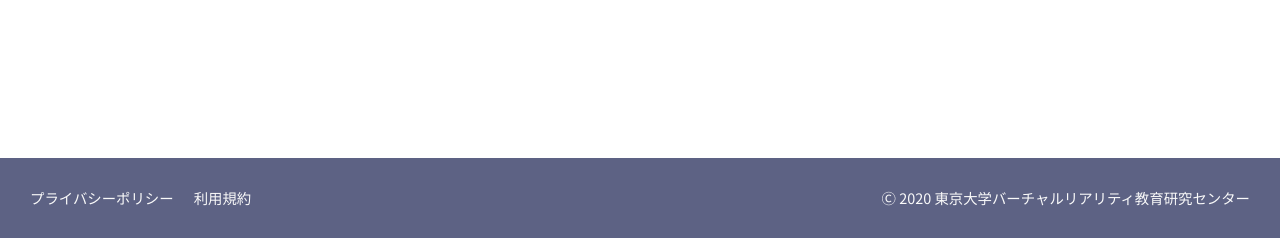
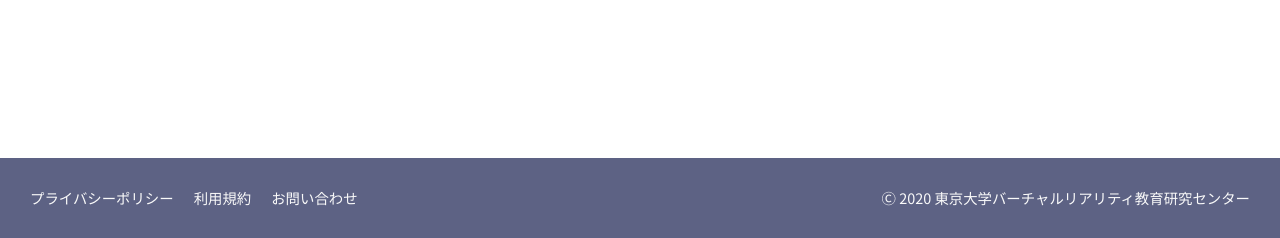
Before and after one commit to tomei-quest/tomei-quest.github.io, a plain HTML site: page index.html in a window 1280 px wide. Shown: the part 1644-1882 px from the top of the page. Drawn offline with Linux system fonts and the light colour scheme.

Commit message:
Add link to contact form

```diff
--- a/index.html
+++ b/index.html
@@ -57,6 +57,9 @@
         <li class="link">
           <a href="/terms.html">利用規約</a>
         </li>
+        <li class="link">
+          <a href="https://forms.gle/vdErA6LrLPtp74MP7">お問い合わせ</a>
+        </li>
       </ul>
       <p class="copyright">
         Ⓒ 2020 <a href="https://vr.u-tokyo.ac.jp/">東京大学バーチャルリアリティ教育研究センター</a>
```
